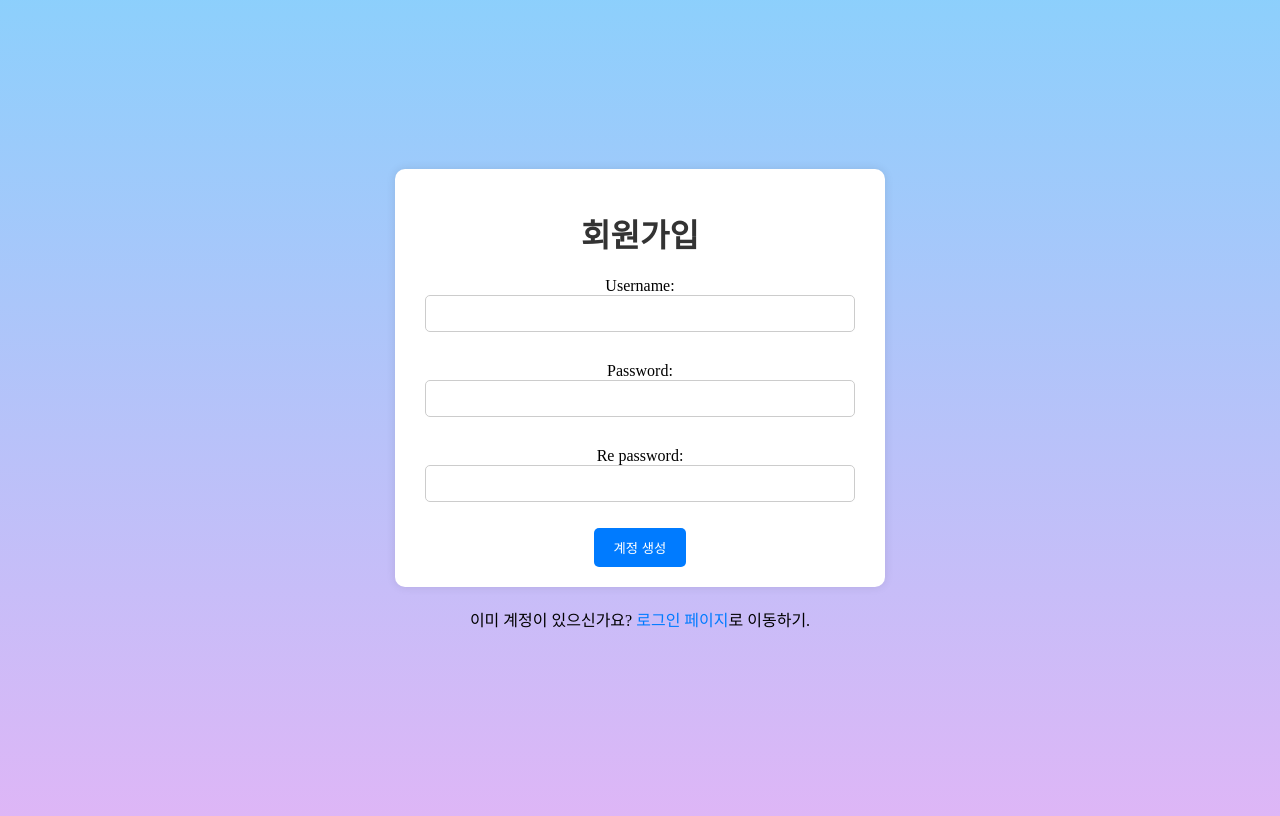
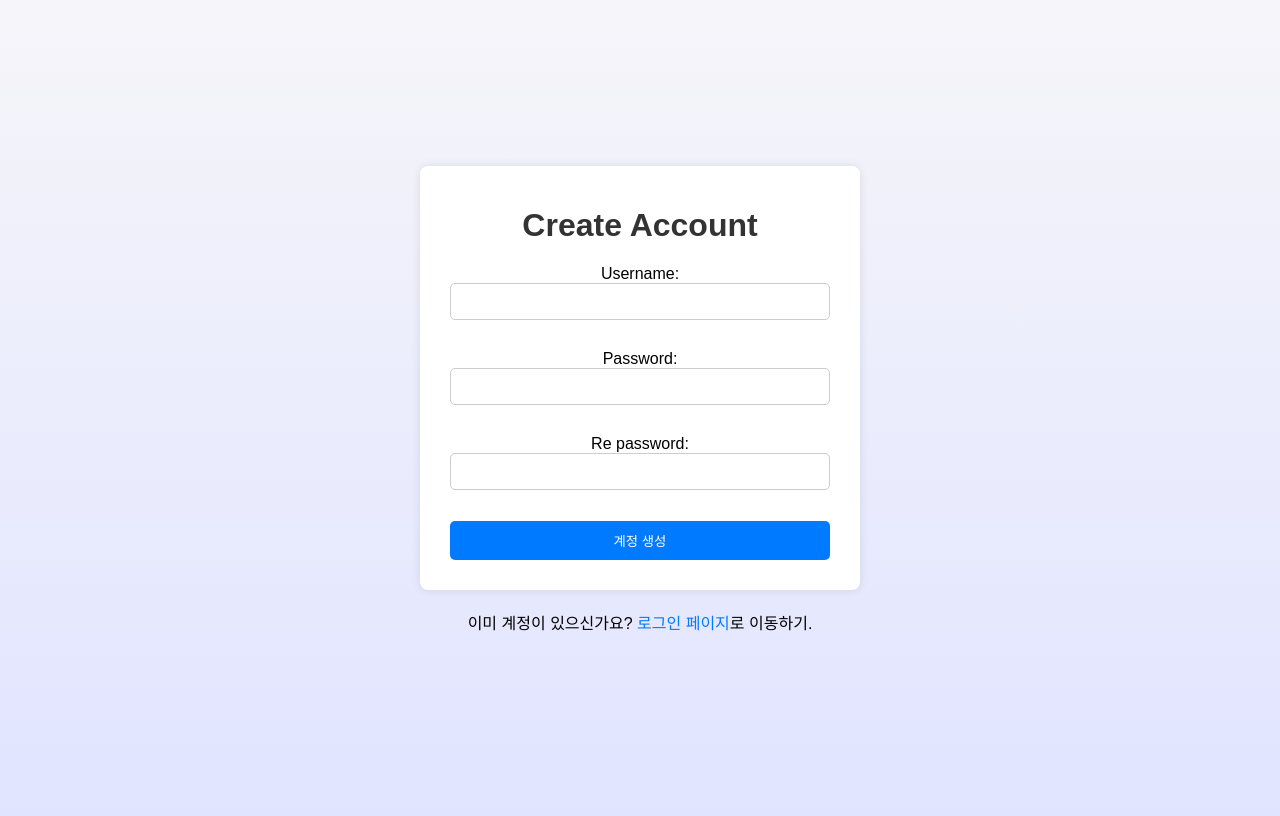
Before and after one commit to LABYRINTH3/NEW_BulletinBoard, a Django app: page /signup/ in a window 1280 px wide. Run offline with Django 5.2, Linux system fonts and the light colour scheme.

Commit message:
css update

```diff
--- a/pages/views.py
+++ b/pages/views.py
@@ -3,7 +3,7 @@ from django.shortcuts import render, redirect, get_object_or_404
 from django.utils import timezone
 from django.contrib.auth.decorators import login_required
 from .models import Post
-from django.http import HttpResponse
+from django.http import HttpResponse, JsonResponse
 from django.http import HttpResponseBadRequest
 from django.contrib import messages
 
--- a/templates/account/create_account.html
+++ b/templates/account/create_account.html
@@ -4,28 +4,31 @@
     <meta charset="UTF-8">
     <meta http-equiv="X-UA-Compatible" content="IE=edge">
     <meta name="viewport" content="width=device-width, initial-scale=1.0">
-    <title>Create Account</title>
+    <title>계정 생성</title>
     <style>
         /* CSS 스타일 추가 */
         body {
+            font-family: Arial, sans-serif;
             display: flex;
             justify-content: center; /* 요소를 수평으로 가운데 정렬 */
             align-items: center; /* 요소를 수직으로 가운데 정렬 */
             height: 100vh; /* 화면 전체 높이만큼 세로 중앙 정렬 */
-            background: hsla(277, 79%, 84%, 1);
-            background: linear-gradient(90deg, hsla(277, 79%, 84%, 1) 0%, hsla(204, 95%, 77%, 1) 100%);
-            background: -moz-linear-gradient(90deg, hsla(277, 79%, 84%, 1) 0%, hsla(204, 95%, 77%, 1) 100%);
-            background: -webkit-linear-gradient(90deg, hsla(277, 79%, 84%, 1) 0%, hsla(204, 95%, 77%, 1) 100%);
-            filter: progid:DXImageTransform.Microsoft.gradient( startColorstr="#DDB4F6", endColorstr="#8DD0FC", GradientType=1 );
+            background: hsla(233, 100%, 94%, 1);
+            background: linear-gradient(90deg, hsla(233, 100%, 94%, 1) 0%, hsla(255, 29%, 97%, 1) 100%);
+            background: -moz-linear-gradient(90deg, hsla(233, 100%, 94%, 1) 0%, hsla(255, 29%, 97%, 1) 100%);
+            background: -webkit-linear-gradient(90deg, hsla(233, 100%, 94%, 1) 0%, hsla(255, 29%, 97%, 1) 100%);
+            filter: progid:DXImageTransform.Microsoft.gradient( startColorstr="#DFE3FF", endColorstr="#F7F6FA", GradientType=1 );
             flex-direction: column; /* 요소들을 수직으로 배치 */
         }
 
         form {
-            width: 450px; /* 폼 너비 설정 */
-            padding: 20px; /* 내부 여백 설정 */
-            background-color: #ffffff; /* 폼 배경색 설정 */
-            border-radius: 10px; /* 폼 테두리 반경 설정 */
-            box-shadow: 0 0 10px rgba(0, 0, 0, 0.1); /* 그림자 효과 추가 */
+            width: 100%;
+            max-width: 400px; /* Limit container width */
+            background-color: #fff;
+            border-radius: 8px;
+            box-shadow: 0 0 10px rgba(0, 0, 0, 0.1);
+            padding: 20px;
+            text-align: center; /* Center content */
         }
 
         h1 {
@@ -44,14 +47,15 @@
 
 
         button[type="submit"] {
-            background-color: #007bff; /* 버튼 배경색 설정 */
-            color: white; /* 버튼 글자색 설정 */
-            padding: 10px 20px; /* 버튼 내부 여백 설정 */
-            border: none; /* 버튼 테두리 없애기 */
-            border-radius: 5px; /* 버튼 테두리 반경 설정 */
-            cursor: pointer; /* 마우스 커서 설정 */
-            display: block; /* 블록 요소로 변경하여 가로 너비 전체 차지 */
-            margin: 0 auto; /* 수평 가운데 정렬 */
+            width: calc(100% - 20px); /* Adjust button width */
+            padding: 10px;
+            margin-top: 5px;
+            margin-bottom: 10px;
+            border: none;
+            background-color: #007bff;
+            color: #fff;
+            border-radius: 5px;
+            cursor: pointer;
         }
 
         p {
@@ -63,7 +67,9 @@
             color: #007bff; /* 링크 색상 설정 */
             text-decoration: none; /* 링크 밑줄 제거 */
         }
-
+        .errorlist.nonfield{
+            font-size: 15px;
+        }
         /* 경고 메시지 스타일 */
         .message {
             text-align: center; /* 메시지 가운데 정렬 */
@@ -74,13 +80,16 @@
             form {
                 width: 90%; /* Adjusting width for smaller screens */
             }
+            .errorlist.nonfield{
+                font-size: 14px;
+            }
         }
     </style>
 </head>
 <body>
     <form method="POST">
         {% csrf_token %}
-        <h1>회원가입</h1>
+        <h1>Create Account</h1>
         {{ form.as_p }}
         <button type="submit">계정 생성</button>
     </form>
--- a/templates/account/login.html
+++ b/templates/account/login.html
@@ -32,10 +32,9 @@
             text-align: center; /* Center content */
         }
         h1 {
-            margin-top: 0; /* Remove default margin */
             text-align: center; /* 제목 가운데 정렬 */
             color: #333333; /* 제목 색상 설정 */
-             font-size: 40px; /* 픽셀 단위로 크기 조정 */
+            font-size: 40px; /* 픽셀 단위로 크기 조정 */
         }
         input[type="text"],
         input[type="password"] {
@@ -49,6 +48,7 @@
         button[type="submit"] {
             width: calc(100% - 20px); /* Adjust button width */
             padding: 10px;
+            margin-top: 5px;
             border: none;
             background-color: #007bff;
             color: #fff;
```
